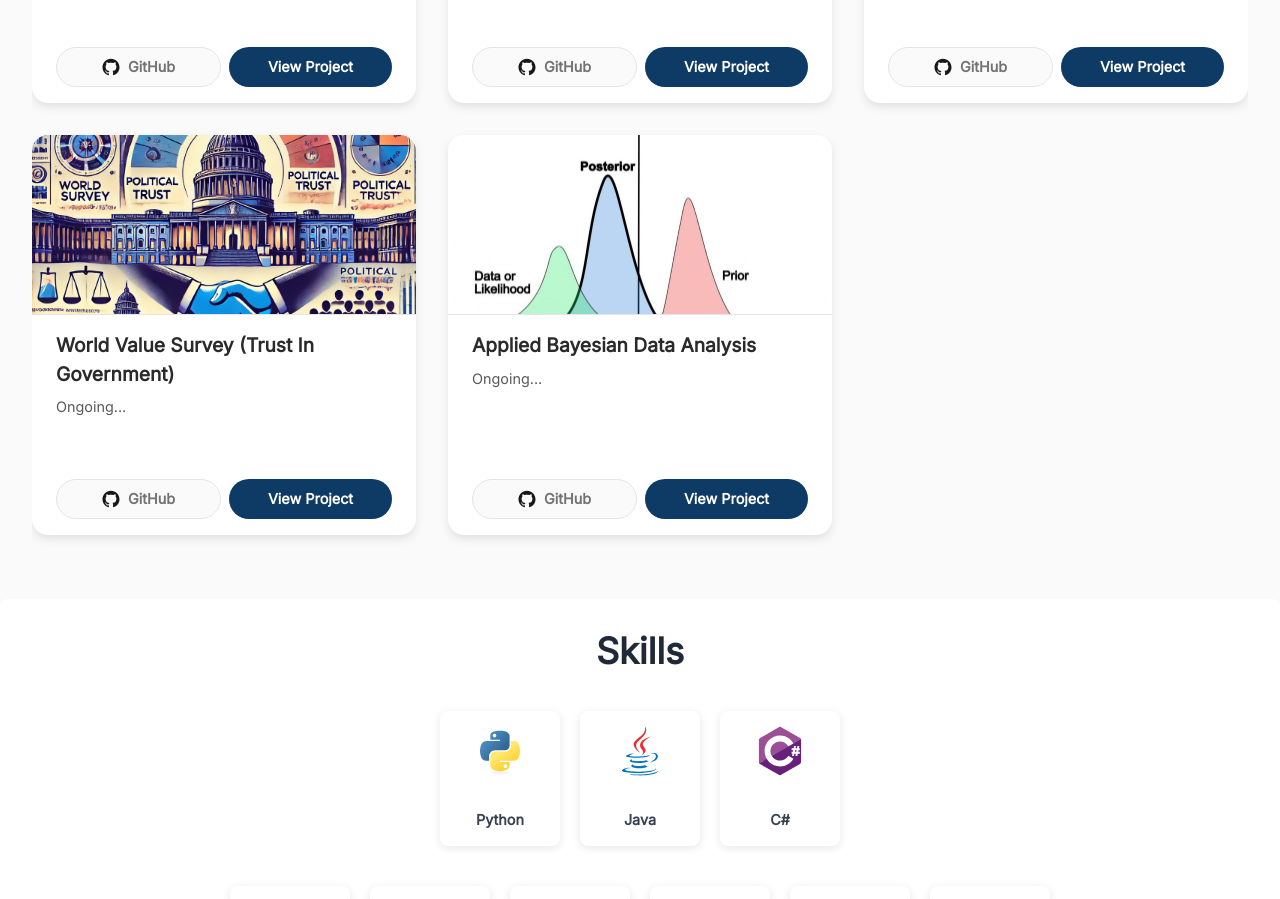
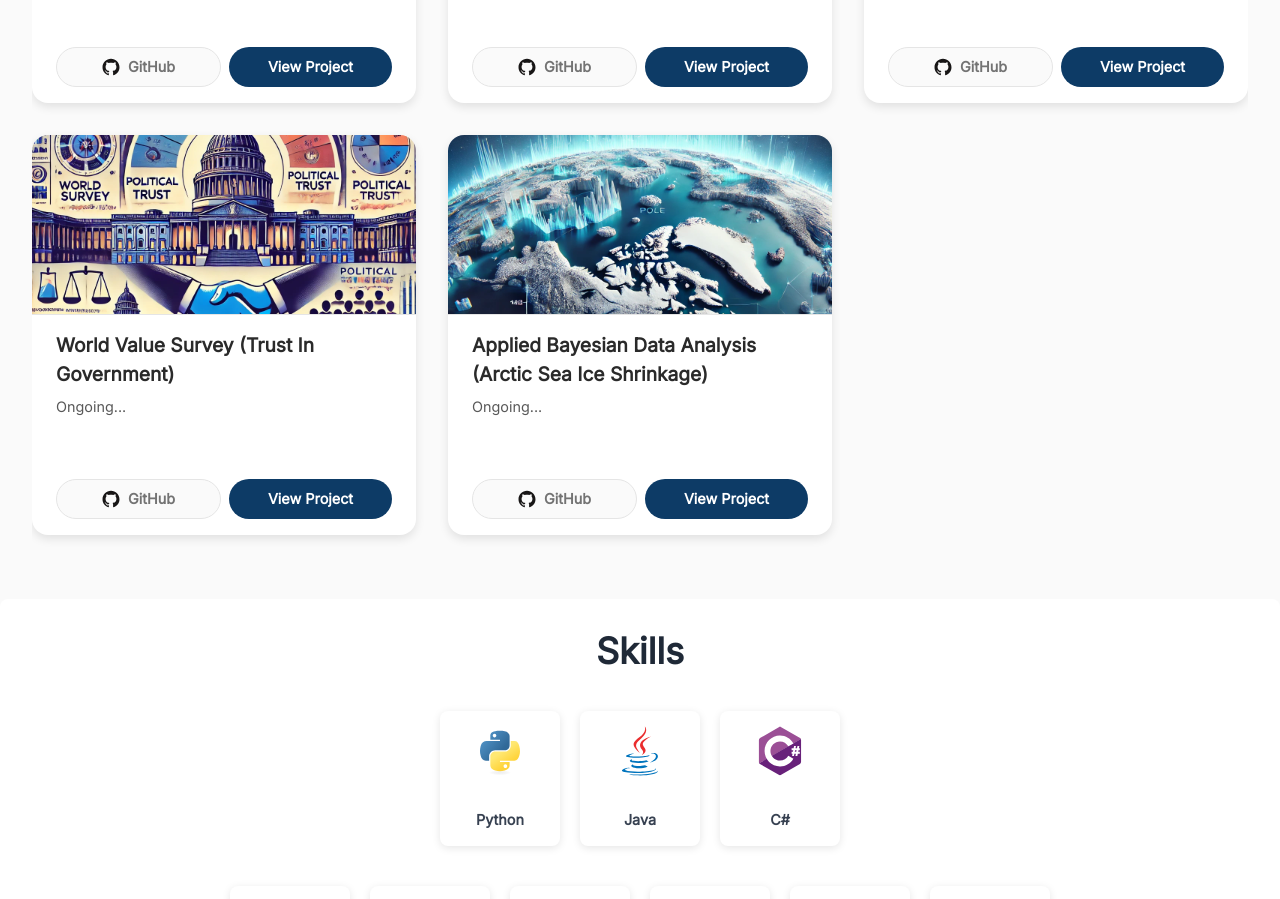
Before and after one commit to r-a-j/portfolio-v4, an Angular app: page /home in a window 1280 px wide. Shown: the part 5221-6120 px from the top of the page. Built offline with nearby package versions, Linux system fonts and the light colour scheme.

Commit message:
Update Applied Bayesian Data Analysis project details and replace thumbnail image format

```diff
--- a/src/app/data/projects-data.ts
+++ b/src/app/data/projects-data.ts
@@ -59,9 +59,9 @@ export const PROJECTS: ProjectDetails[] = [
     },
     {
         id: 'applied-bayesian-data-analysis',
-        title: 'Applied Bayesian Data Analysis',
+        title: 'Applied Bayesian Data Analysis (Arctic Sea Ice Shrinkage)',
         description: 'Ongoing...',
-        thumbnail: 'portfolio/applied-bayesian-data-analysis/applied-bayesian-data-analysis.jpg',
+        thumbnail: 'portfolio/applied-bayesian-data-analysis/applied-bayesian-data-analysis.webp',
         githubLink: 'https://github.com/r-a-j/Applied-Bayesian-Data-Analysis',
         filePath: 'project-files/placeholder_project_ipynb.html',
     },
```
Also changed, not shown: public/portfolio/applied-bayesian-data-analysis/applied-bayesian-data-analysis.jpg (deleted), public/portfolio/applied-bayesian-data-analysis/applied-bayesian-data-analysis.webp.
